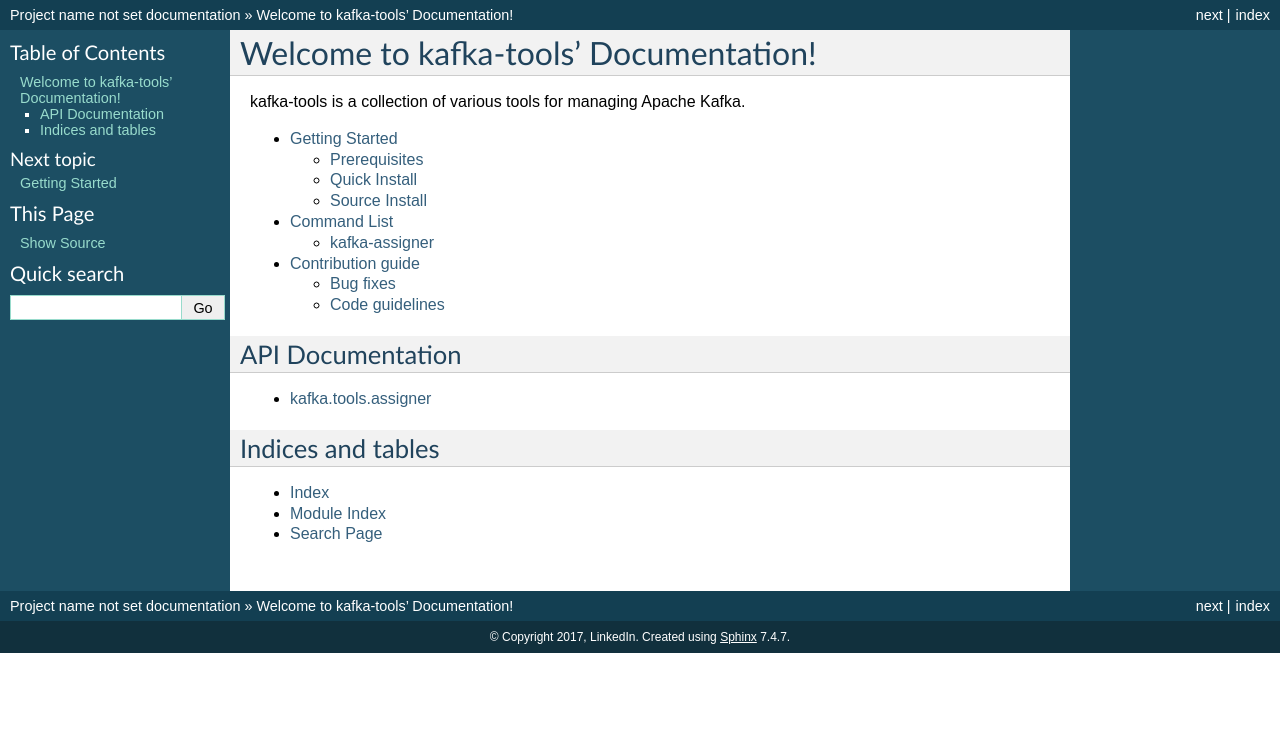
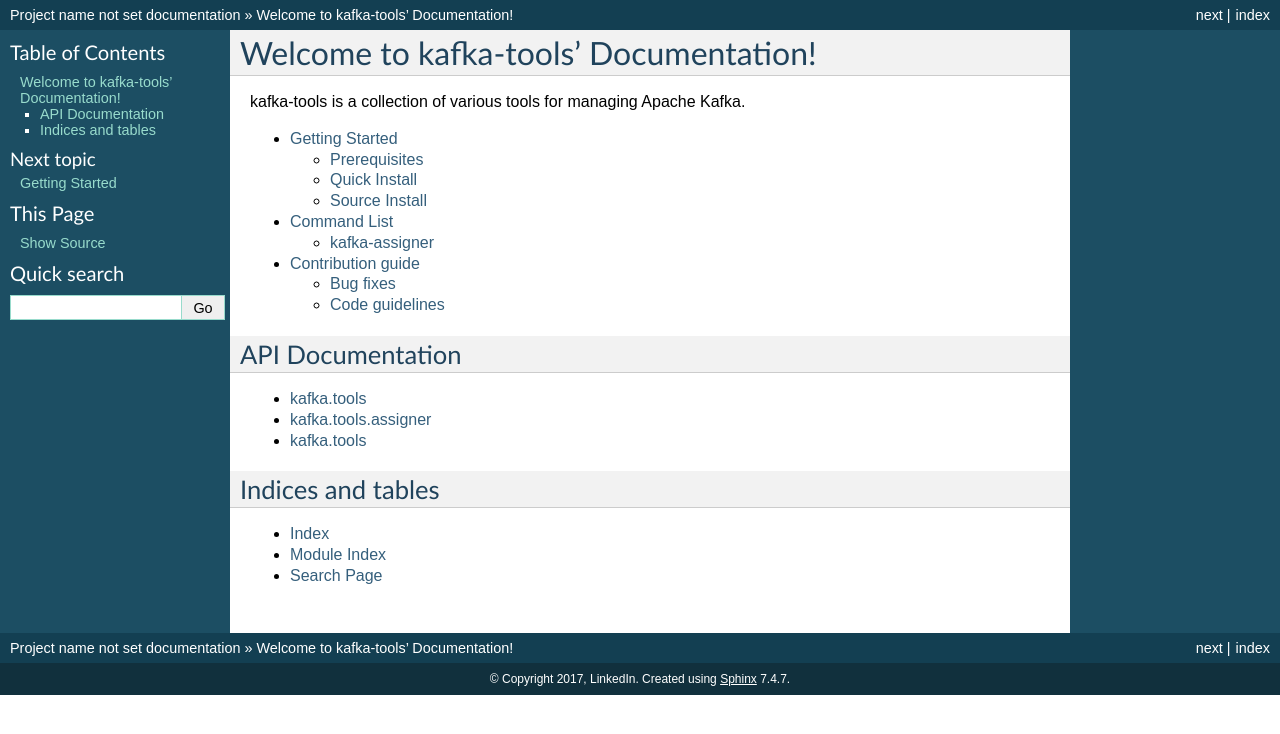
Before and after one commit to linkedin/kafka-tools, a Sphinx documentation site: the page built from docs/index.rst, in a window 1280 px wide. Shown: the top 734 px of the page. Built offline with Sphinx 7.4.7, drawn with Linux system fonts in a browser that asks for light colours.

Commit message:
Add protocol and root tools to index

```diff
--- a/docs/index.rst
+++ b/docs/index.rst
@@ -17,7 +17,9 @@
 .. toctree::
    :maxdepth: 1
 
+   tools/index
    tools/assigner/index
+   tools/protocol/index
 
 Indices and tables
 ==================
```
